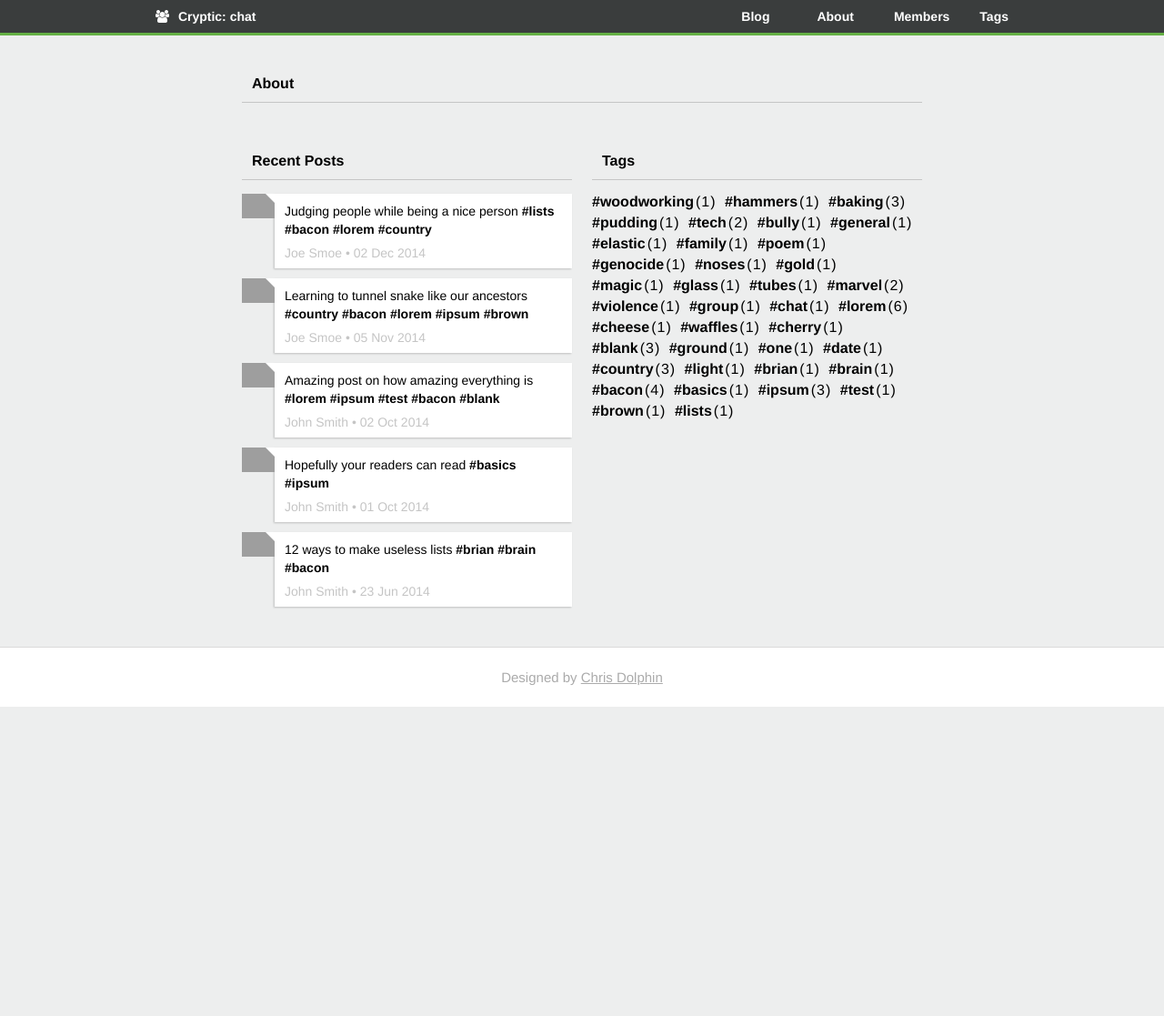
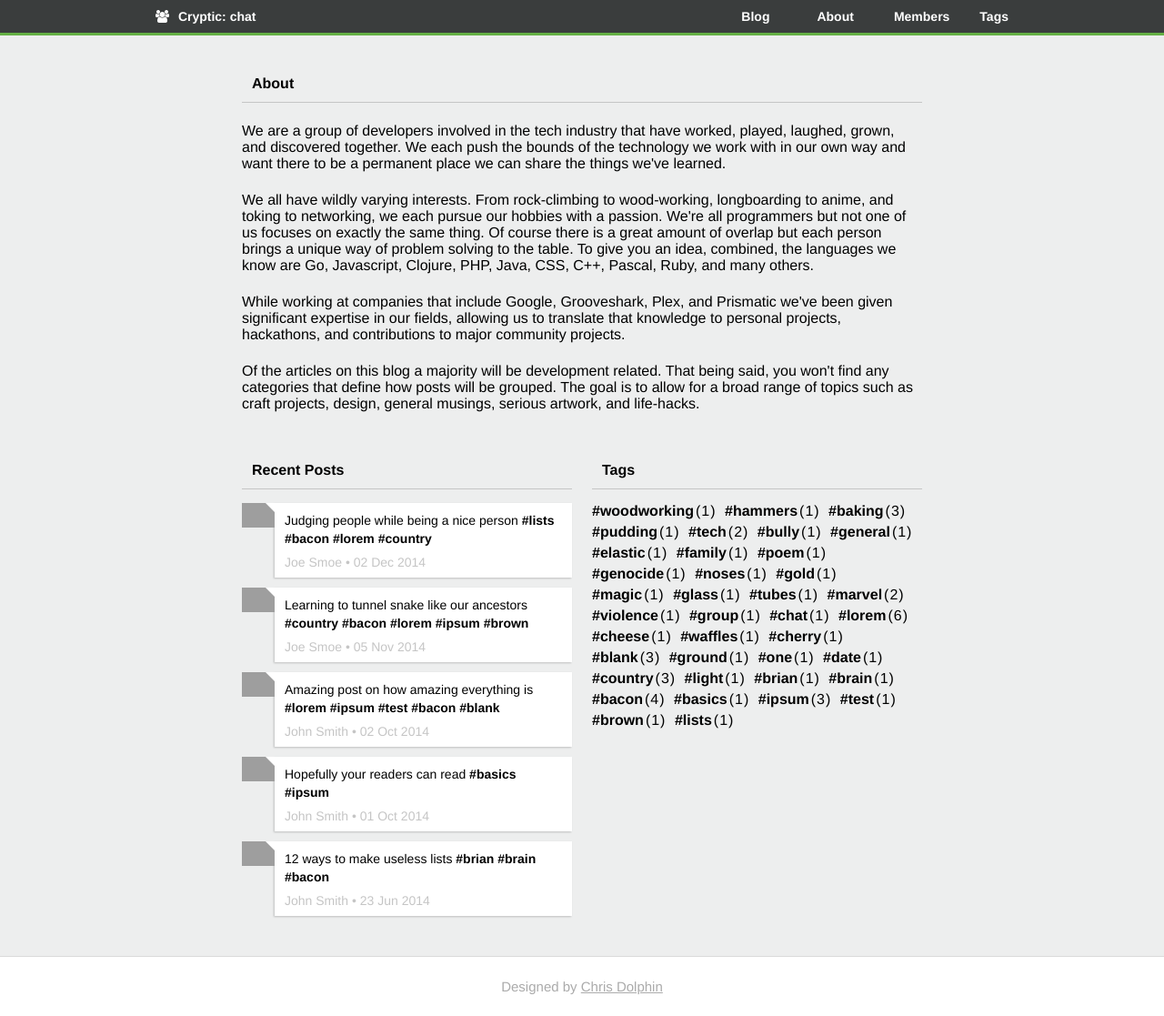
Before and after one commit to cryptic-io/cryptic-chat, a Jekyll site: the page built from about/index.html, in a window 1280 px wide. Shown: the whole page at 91% size. Built offline with Jekyll 4.4.1, drawn with Linux system fonts in a browser that asks for light colours; nearby versions of some CDN libraries; before the commit the page ends 900 px from its top, so only the background shows below that; grey boxes are pictures that could not be loaded.

Commit message:
About page started>

```diff
--- a/about/index.html
+++ b/about/index.html
@@ -5,3 +5,11 @@ elementID: about
 ---
 
 <h2 class="page-header">About</h2>
+
+<p>We are a group of developers involved in the tech industry that have worked, played, laughed, grown, and discovered together. We each push the bounds of the technology we work with in our own way and want there to be a permanent place we can share the things we've learned.</p>
+
+<p>We all have wildly varying interests. From rock-climbing to wood-working, longboarding to anime, and toking to networking, we each pursue our hobbies with a passion. We're all programmers but not one of us focuses on exactly the same thing. Of course there is a great amount of overlap but each person brings a unique way of problem solving to the table. To give you an idea, combined, the languages we know are Go, Javascript, Clojure, PHP, Java, CSS, C++, Pascal, Ruby, and many others.</p>
+
+<p>While working at companies that include Google, Grooveshark, Plex, and Prismatic we've been given significant expertise in our fields, allowing us to translate that knowledge to personal projects, hackathons, and contributions to major community projects.</p>
+
+<p>Of the articles on this blog a majority will be development related. That being said, you won't find any categories that define how posts will be grouped. The goal is to allow for a broad range of topics such as craft projects, design, general musings, serious artwork, and life-hacks.</p>
```
Also changed, not shown: Notes.txt (+8 -0 lines).
